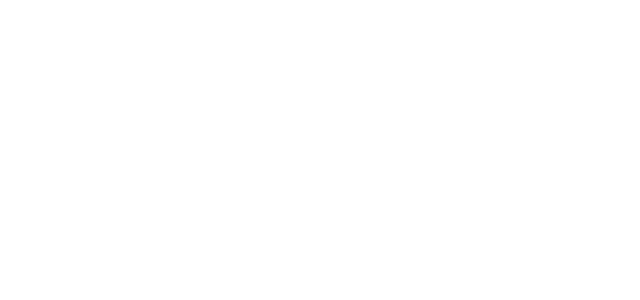
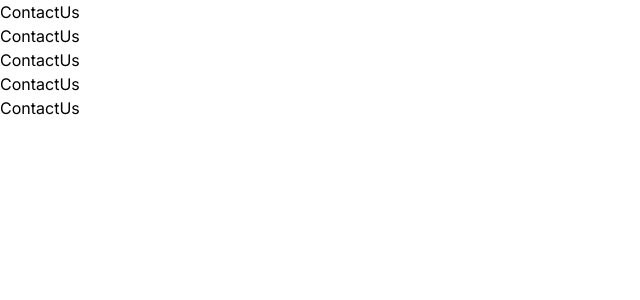
Before and after one commit to Sumit-Chouhan-devloper/yoomi, a React (Create React App) app: page /contact in a window 1280 px wide. Before the commit this address had no page. Shown: the top 300 px of the page, without its empty margins (0-640 px from the left). Built offline with nearby package versions, Linux system fonts and the light colour scheme.

Commit message:
add routes and remove all errors

```diff
--- a/src/App.js
+++ b/src/App.js
@@ -8,6 +8,9 @@
 import "slick-carousel/slick/slick.css";
 import "slick-carousel/slick/slick-theme.css";
 import "animate.css";
+import ContactUs from "./view/ContactUs.tsx";
+import About from "./view/About.tsx";
+import News from "./view/News.tsx";
 
 function App() {
   AOS.init({
@@ -19,6 +22,9 @@
     <BrowserRouter>
       <Routes>
         <Route path={routes.HOME} element={<Main />} />
+        <Route path={"/contact"} element={<ContactUs />} />
+        <Route path={"/about"} element={<About />} />
+        <Route path={"/news"} element={<News />} />
       </Routes>
     </BrowserRouter>
   );
--- /dev/null
+++ b/src/view/About.tsx
@@ -0,0 +1,9 @@
+import React from 'react'
+
+const About = () => {
+  return (
+    <div>About</div>
+  )
+}
+
+export default About
--- a/src/view/ContactUs.tsx
+++ b/src/view/ContactUs.tsx
@@ -0,0 +1,15 @@
+import React from "react";
+
+const ContactUs = () => {
+  return (
+    <>
+      <div>ContactUs</div>
+      <div>ContactUs</div>
+      <div>ContactUs</div>
+      <div>ContactUs</div>
+      <div>ContactUs</div>
+    </>
+  );
+};
+
+export default ContactUs;
--- a/src/view/News.tsx
+++ b/src/view/News.tsx
@@ -0,0 +1,9 @@
+import React from 'react'
+
+const News = () => {
+  return (
+    <div>News</div>
+  )
+}
+
+export default News
```
Also changed, not shown: src/view/AboutUs.tsx (deleted, +0 -8 lines).
